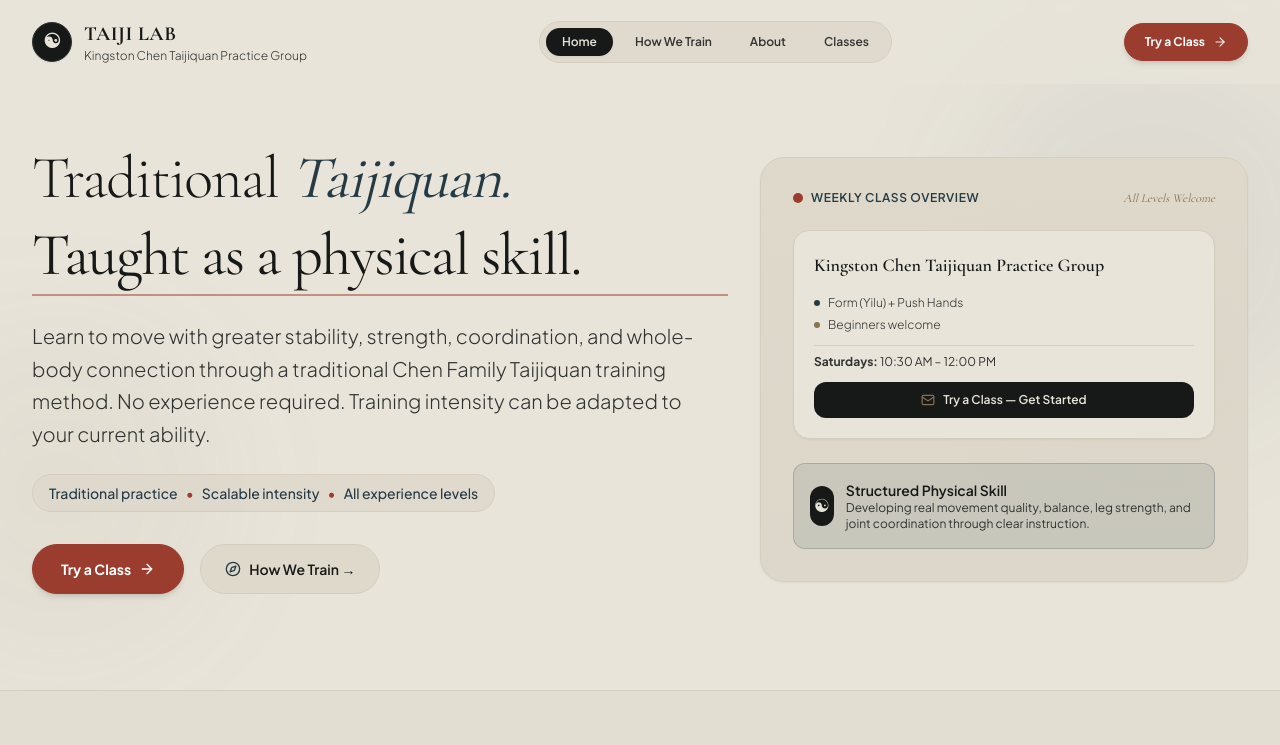
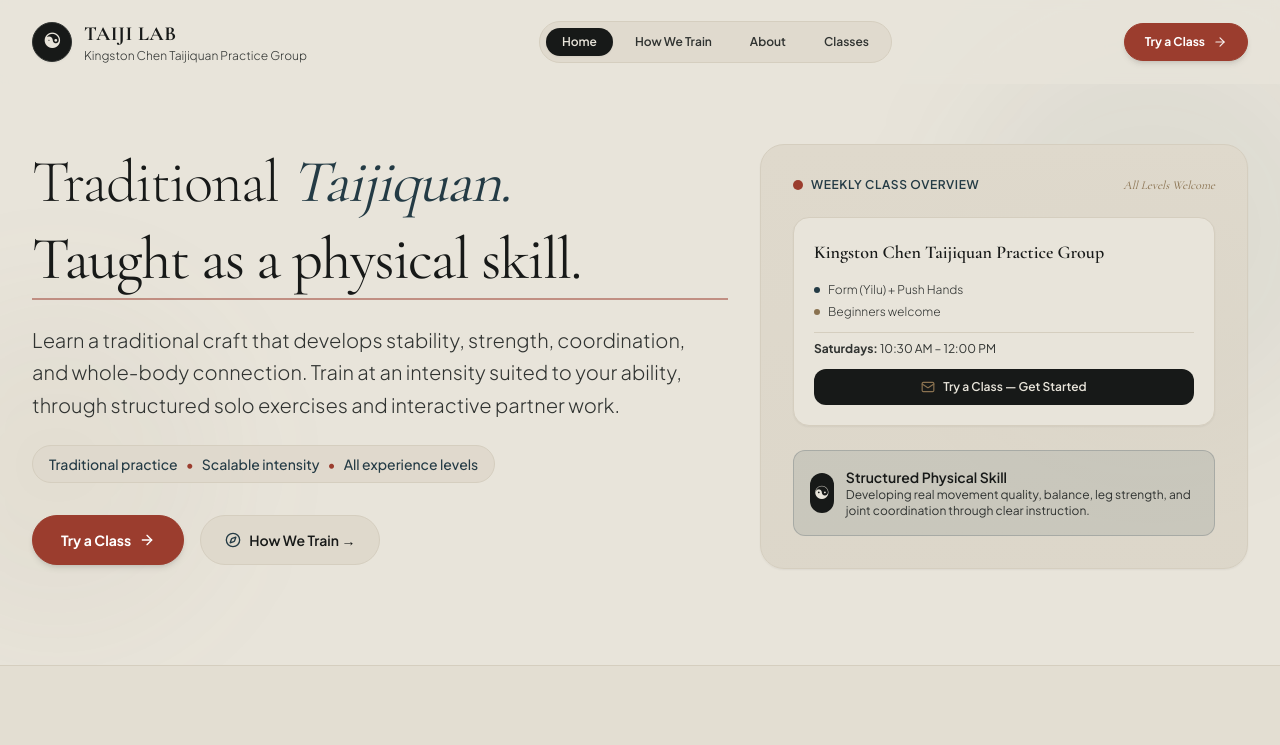
Before and after one commit to RobinfWu/taiji-meetup, a Next.js app: page / in a window 1280 px wide. Shown: the top 745 px of the page. Built offline with nearby package versions, Linux system fonts and the light colour scheme.

Commit message:
Update text

```diff
--- a/app/classes/page.tsx
+++ b/app/classes/page.tsx
@@ -39,7 +39,7 @@ export default function ClassesPage() {
                 Classes & <span className="font-normal italic text-[#243B45]">Schedule</span>
               </h1>
               <p className="text-lg text-[#303331] leading-relaxed font-light">
-                Our group practices outdoors with structured instruction in traditional Gongfu Jia Yilu (First Road) and Push Hands. Find everything you need to know about schedule, location, and attire.
+                Our group practices outdoors with structured instruction in traditional form and Push Hands. Find everything you need to know about schedule, location, and attire.
               </p>
             </div>
           </div>
--- a/app/data/taijiData.ts
+++ b/app/data/taijiData.ts
@@ -41,7 +41,7 @@ export const TAIJI_DATA = {
   groupName: "Kingston Chen Taijiquan Practice Group",
 
   hero: {
-    subText: "Learn to move with greater stability, strength, coordination, and whole-body connection through a traditional Chen Family Taijiquan training method. No experience required. Training intensity can be adapted to your current ability.",
+    subText: "Learn a traditional craft that develops stability, strength, coordination, and whole-body connection. Train at an intensity suited to your ability, through structured solo exercises and interactive partner work.",
     ctaPrimary: "Try a Class",
     ctaSecondary: "How We Train",
     quickStats: [
```
